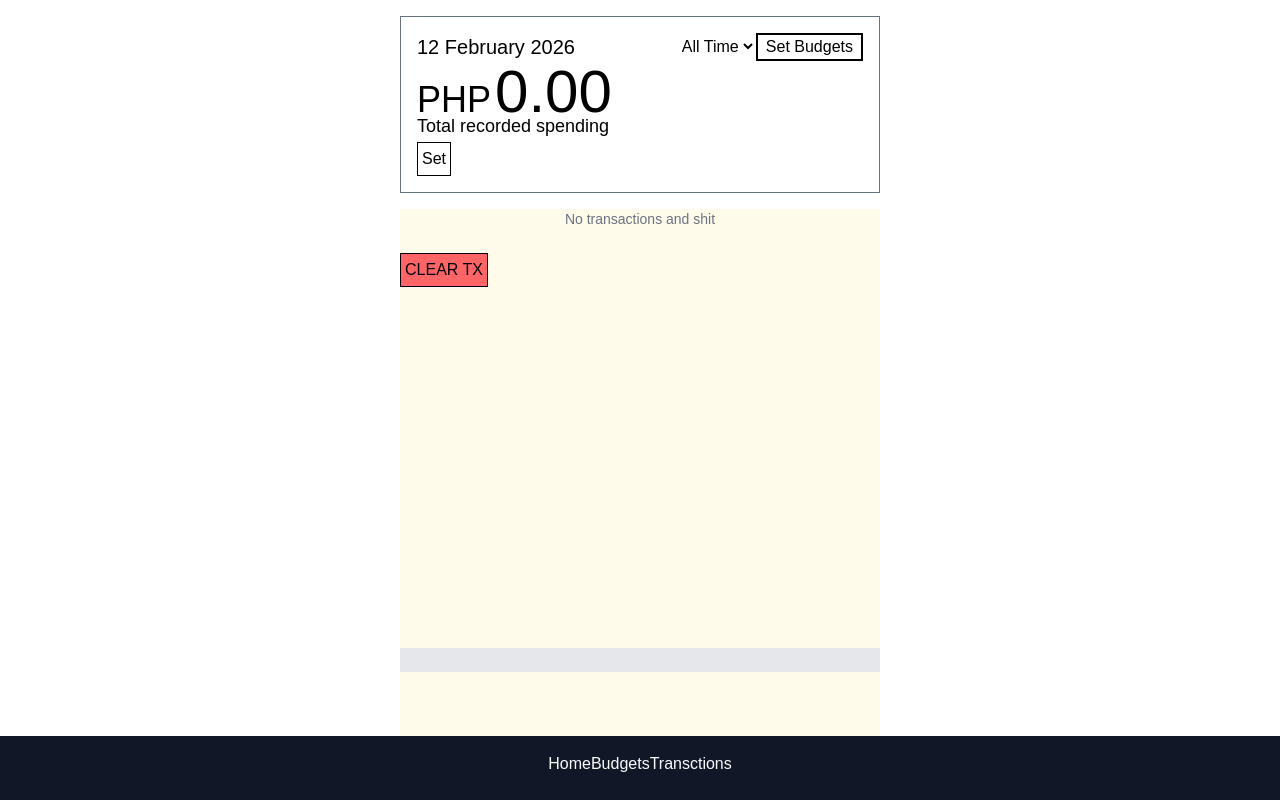
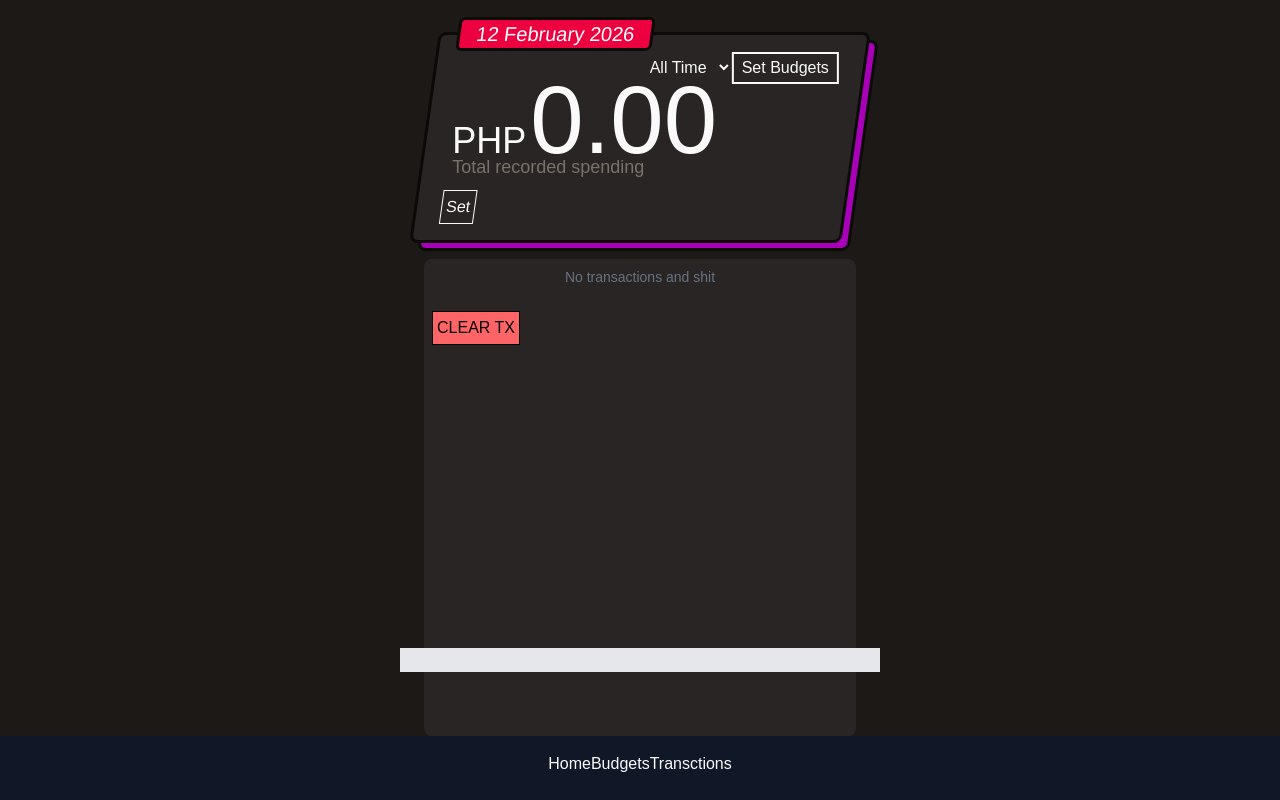
Before and after one commit to Emvil-git/wowee-ree-dough, a React (Vite) app: page / in a window 1280 px wide. Built offline with nearby package versions, Linux system fonts and the light colour scheme; a web font is replaced by a local one.

Commit message:
feat:make look good, the app

```diff
--- a/src/App.tsx
+++ b/src/App.tsx
@@ -18,7 +18,7 @@ function App() {
 
 
   return (
-    <main className='h-screen flex flex-col items-center overflow-hidden'>
+    <main className='bg-stone-900 h-screen flex flex-col items-center overflow-hidden'>
       <section className='flex-1 min-h-0'>
         <AppRoutes/>
       </section>
--- a/src/components/TransacItem.tsx
+++ b/src/components/TransacItem.tsx
@@ -42,7 +42,7 @@ export const TransacItem = ({id, name, value, date, category, canUD} : TransacIt
     }
 
     return(
-        <div className="p-2 border flex flex-col gap-1" key={id}>
+        <div className="p-4 pt-2 border-3 border-stone-950 flex flex-col gap-1" key={id}>
             {/* {name}
             {value}
             {date}
@@ -84,7 +84,7 @@ export const TransacItem = ({id, name, value, date, category, canUD} : TransacIt
                     <input className="p-1 text-4xl border"  ref={valueRef} type="number" defaultValue={value} /> :
                     <span className="text-4xl leading-4">{value}</span>
                 }
-            </form>
+
 
             {canUD ?
                 <div
@@ -103,6 +103,7 @@ export const TransacItem = ({id, name, value, date, category, canUD} : TransacIt
                     </button>
                 </div> : ''
             }
+            </form>
         </div>
     )
 }
--- a/src/components/progBar/Bar.tsx
+++ b/src/components/progBar/Bar.tsx
@@ -13,9 +13,9 @@ export const Bar = ({max, fill}: BarPropType) => {
                 className="text-3xl"
             >{fill/max * 100 + "%"}</span> */}
 
-            <div className=" relative flex w-full h-[2em] p-1 border-amber-500 border-2">
+            <div className=" relative flex w-full h-[2em] p-1 border-rose-600 border-2">
                 {/* <div className="absolute top-0 w-full h-[2em] bg-gray-300"></div> */}
-                <div className={`top-0 bg-amber-500`} style={{width: `${fill/max * 100}%`}}></div>
+                <div className={`top-0 bg-rose-600`} style={{width: `${fill/max * 100}%`}}></div>
                 <span className="absolute top-0 text-center w-full">{fill}/{max}</span>
             </div>
 
--- a/src/components/progBar/ProgBar.tsx
+++ b/src/components/progBar/ProgBar.tsx
@@ -2,6 +2,10 @@ import useExStore from "../../store/expenses"
 import { BudgetBtn } from "../BudgetsBtn"
 import { Bar } from "./Bar"
 import type { FilterType } from "../../types/utilTypes"
+import { useMemo } from "react"
+import { txFilter } from "../../utility_fx"
+import { DateTime } from "luxon"
+import useAppStateStore from "../../store/appStates"
 
 interface ProgBarPropType {
     timePeriod: FilterType
@@ -11,8 +15,13 @@ export const ProgBar = ({timePeriod}: ProgBarPropType) => {
 
     const transactions = useExStore((state => state.transactions))
     const budgets = useExStore((state => state.budgets))
+    const filterMode = useAppStateStore((state) => state.filterMode)
 
-    const total = transactions.length ? transactions.map(
+    const filteredTx = useMemo(() => {
+            return txFilter(transactions, DateTime.now(), filterMode)
+        }, [transactions,filterMode])
+
+    const total = filteredTx.length ? filteredTx.map(
         (tx) => tx.value
     ).reduce(
         (acc, val) => acc + val
--- a/src/pages/Home/Home.tsx
+++ b/src/pages/Home/Home.tsx
@@ -10,7 +10,7 @@ const Home = () => {
 
     return(
         <HomeContext value={{filterMode, setFilterMode}}>
-            <div className="relative w-screen max-w-120 flex flex-col items-center pt-4 h-full overflow-hidden">
+            <div className="relative w-screen max-w-120 flex flex-col items-center pt-4 px-6 h-full overflow-hidden">
                 <TopHome/>
                 <TransacHome/>
                 <HomeToolbar/>
--- a/src/pages/Home/components/TopHome.tsx
+++ b/src/pages/Home/components/TopHome.tsx
@@ -1,6 +1,6 @@
 import ProgBar from "../../../components/progBar/ProgBar"
 import { useTime } from "../../../hooks/useTime"
-import { isoToDate } from "../../../utility_fx"
+import { getCurrMonth, getCurrYear, isoToDate } from "../../../utility_fx"
 import useExStore from "../../../store/expenses"
 import React, { useContext } from "react"
 import HomeContext from "../homecontext"
@@ -71,25 +71,49 @@ export const TopHome = () => {
         }
     }
 
+    const handleDateThing = () => {
+        switch (filterMode){
+            case "monthly":
+                return `${getCurrMonth()} ${getCurrYear()}`
+            case "yearly":
+                return getCurrYear()
+            default:
+                return isoToDate(isoLocal)
+        }
+    }
+
     return (
-        <div className="w-full border border-gray-500 p-4 shrink-0">
+        <div className="relative w-full z-0 pt-4">
+
+            {/* I AM SHADOW BOY SHADOW SHADOW */}
+            <div style={{"height": "calc(100% - 1em)"}} className="absolute border-3 border-stone-950 bg-fuchsia-700
+        w-full rounded-lg -z-1 -skew-x-8 translate-2">
+            </div>
+
+            <div className="relative w-full border-3 border-stone-950 p-4 px-6 shrink-0 -skew-x-8 rounded-lg text-neutral-50 bg-stone-800 z-1">
             {/* TODO: FILTER TYPE SETTER */}
             {/* TODO: TOTAL SPENDING FOR FILTER TYPE */}
-            <div className="w-full flex justify-between items-center">
-                <p className="text-xl">{isoToDate(isoLocal)}</p>
+
+
+
+            <div className="absolute top-[-1.125em] left-[1em] px-4 bg-rose-600 text-white rounded-md border-3 border-stone-950">
+                <span className="text-xl">{handleDateThing()}</span>
+            </div>
+
+            <div className="w-full flex justify-end items-center skew-x-8">
 
                 <div>
-
-
                     <div>
-                        <select name="" id="" value={filterMode} onChange={handleFilterSelect}>
+                        <select
+                        className="rounded-sm px-2 py-1 h-[2em]"
+                        name="" id="" value={filterMode} onChange={handleFilterSelect}>
                             {(Object.keys(filterOptions) as FilterType[]).map(filt => (
                                 <option key={filt} value={filt}>{filterOptions[filt]}</option>
                             ))}
                         </select>
 
                         <button
-                            className="border-2 py-0 px-2"
+                            className="border-2 py-0 px-2 h-[2em]"
                             onClick={handleTheseNuts}
                         >
                             Set Budgets
@@ -99,13 +123,15 @@ export const TopHome = () => {
             </div>
 
             {/* <p>weekx of month</p> */}
-            <div className="my-2">
-                <p className="text-6xl"><span className="text-4xl mr-1">PHP</span>{total.toFixed(2)}</p>
-                <p className="text-lg">{totalLabeller()}</p>
+            <div className="mb-4 skew-x-8">
+                <p className="text-8xl"><span className="text-4xl mr-1">PHP</span>{total.toFixed(2)}</p>
+                <p className="text-lg text-stone-500">{totalLabeller()}</p>
             </div>
             <ProgBar timePeriod={filterMode}/>
             {/* TODO: Overview button, check spendings so far */}
         </div>
+        </div>
+
     )
 }
 
--- a/src/pages/Home/components/TransacHome.tsx
+++ b/src/pages/Home/components/TransacHome.tsx
@@ -28,7 +28,7 @@ export const TransacHome = () => {
     const categorisedTx = useCategorisedTx(sortedTx, categories)
 
     return(
-        <div className="mt-4 w-full flex flex-col gap-2 flex-1 min-h-0 overflow-y-auto pb-4 bg-amber-50">
+        <div className="rounded-lg p-2 mt-4 w-full flex flex-col gap-2 flex-1 min-h-0 overflow-y-auto pb-4 bg-stone-800">
             {/* {sortedTx.map((tx) => (
                 <TransacItem key={tx.id} {...tx} canUD={true}/>
             ))} */}
```
